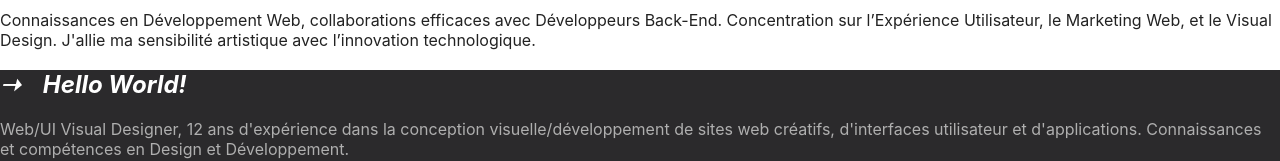
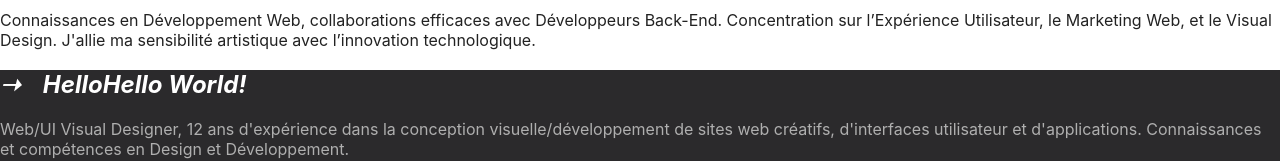
Before and after one commit to bdean05/benjamin-dean-design, a React (Create React App) app: page / in a window 1280 px wide. Shown: the part 1270-1431 px from the top of the page. Built offline with nearby package versions, Linux system fonts and the light colour scheme.

Commit message:
Extra text

```diff
--- a/src/components/Home.js
+++ b/src/components/Home.js
@@ -65,7 +65,7 @@ const Home = (props) => {
                 <p>Connaissances en Développement Web, collaborations efficaces avec Développeurs Back-End. Concentration sur l’Expérience Utilisateur, le Marketing Web, et le Visual Design. J'allie ma sensibilité artistique avec l’innovation technologique.</p>
             </section>
             <section className="banner-footer">
-                <h1 style={{ fontSize: "24px", color: "#ffffff" }}><em>➝&nbsp;&nbsp;&nbsp;&nbsp;Hello World!</em></h1>
+                <h1 style={{ fontSize: "24px", color: "#ffffff" }}><em>➝&nbsp;&nbsp;&nbsp;&nbsp;HelloHello World!</em></h1>
                 <p>Web/UI Visual Designer, 12 ans d'expérience dans la conception visuelle/développement de sites web créatifs, d'interfaces utilisateur et d'applications. Connaissances et compétences en Design et Développement.</p>
                 <h1 style={{ fontSize: "24px", color: "#ffffff" }}><em>➝&nbsp;&nbsp;&nbsp;&nbsp;Expérience...</em></h1>
                 <p>Équipes internationales de Marketing numérique, équipes de R&D et équipes UX. Design Digital, sur des apps, des sites vitrines puis l’E-commerce, design d'interfaces utilisateur pour applications et sites, projets en mode «mobile-first».</p>
```
